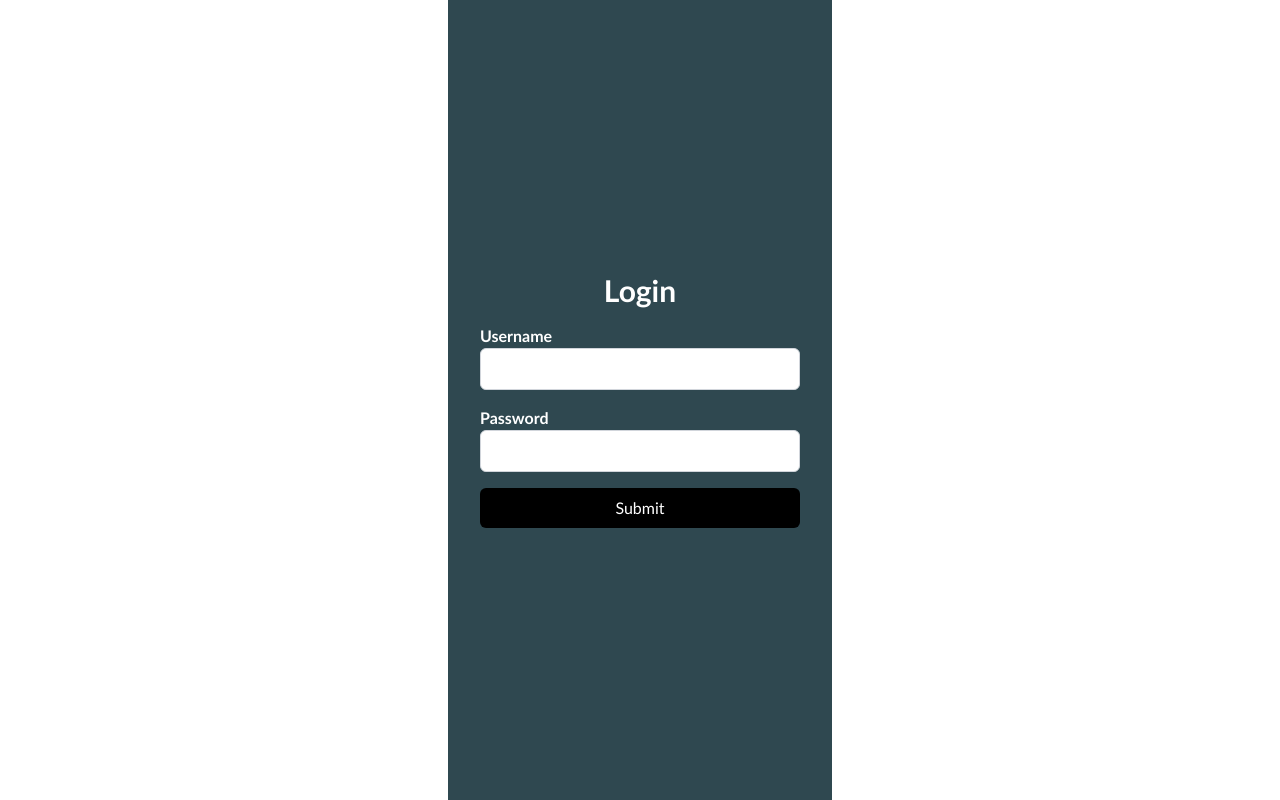
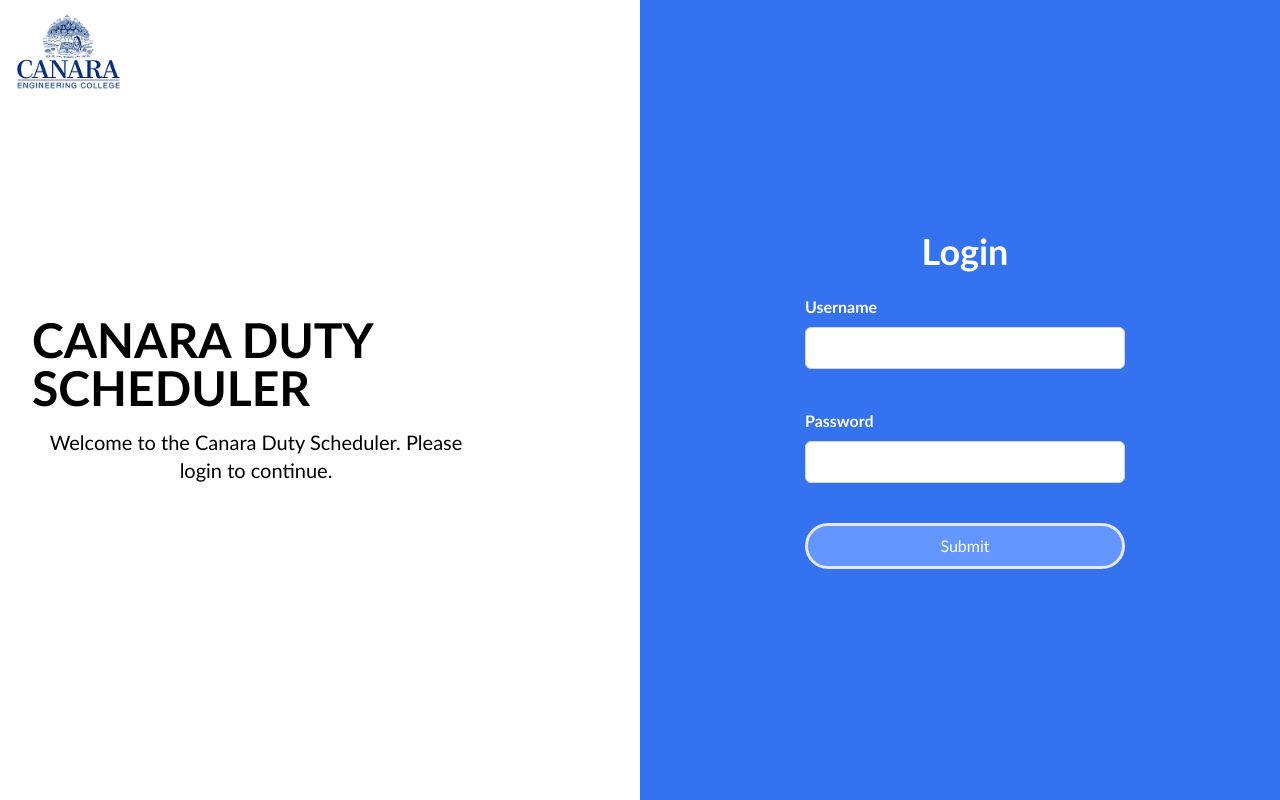
Before and after one commit to Mini-Project2024/Exam-Duty-scheduler, a React (Vite) app in the folder frontend/: page / in a window 1280 px wide. Built offline with nearby package versions, Linux system fonts and the light colour scheme.

Commit message:
login page

```diff
--- a/frontend/src/components/User.jsx
+++ b/frontend/src/components/User.jsx
@@ -6,7 +6,7 @@
 import { Toaster } from 'react-hot-toast';
 function User() {
   return (
-    <div>
+    <div className='flex flex-col h-screen'>
        <Header/>
 
       <div className="flex flex-1">
--- a/frontend/src/components/css/Index.css
+++ b/frontend/src/components/css/Index.css
@@ -0,0 +1,17 @@
+.wavy-border {
+    position: relative;
+    width: 10px;
+    background: #3572EF;
+  }
+
+  .wavy-border::before {
+    content: "";
+    position: absolute;
+    top: 0;
+    left: 50%;
+    transform: translateX(-50%);
+    width: 100%;
+    height: 100%;
+    background: #3572EF;
+    clip-path: polygon(50% 0%, 55% 20%, 50% 40%, 45% 20%);
+  }
--- a/frontend/src/components/pages/Index.jsx
+++ b/frontend/src/components/pages/Index.jsx
@@ -2,6 +2,8 @@
 import { useNavigate } from 'react-router-dom';
 import axios from 'axios';
 import toast, { Toaster } from 'react-hot-toast';
+import "../css/Index.css"
+import logo from "../../images/logo.png";
 
 function Index() {
   const [username, setUsername] = useState('');
@@ -17,14 +19,14 @@
 
       // Check if the login was successful
       if (response.data.success) {
-        if(username=="myadmin" && password=="admin123"){
-          toast.success("User Logged in successfully");
+        if(username === "myadmin" && password === "admin123"){
+          toast.success("User logged in successfully");
           setTimeout(() => {
             navigate('/main');
           }, 1000);
+        } else {
+          navigate('/users');
         }
-        else
-        navigate('/users');
       } else {
         // Handle failed login (user not found or invalid credentials)
         toast.error('User not found or invalid credentials');
@@ -36,10 +38,25 @@
   };
 
   return (
-    <div className="login-container flex flex-col justify-center items-center min-h-screen bg-[#2f4850] text-white p-8 max-w-sm mx-auto">
-      <Toaster/>
-      <h1 className="text-3xl font-bold mb-4">Login</h1>
-      <form onSubmit={handleSubmit}>
+    <div className="flex flex-row min-h-screen bg-[#3572EF] text-white">
+      {/* Left side */}
+      <div className="flex flex-col justify-center w-1/2 p-8 bg-white text-black">
+        <img src={logo} className='w-28 absolute top-3 left-3' alt="logo" />
+        <h1 className="text-5xl font-bold mb-4">CANARA DUTY SCHEDULER</h1>
+        <p className="text-xl text-center max-w-md">
+          Welcome to the Canara Duty Scheduler. Please login to continue.
+        </p>
+      </div>
+
+      {/* Wavy border */}
+      <div className="wavy-border"></div>
+
+      {/* Right side */}
+      <div className="flex flex-col justify-center items-center w-1/2 p-8 max-w-sm mx-auto">
+        <Toaster />
+        <h1 className="text-4xl font-bold mb-6">Login</h1>
+        <form onSubmit={handleSubmit} className="w-full space-y-6">
+          <div className="flex flex-col">
             <label htmlFor="username" className="text-white font-bold mb-2">
               Username
             </label>
@@ -49,8 +66,10 @@
               value={username}
               onChange={(e) => setUsername(e.target.value)}
               required
-          className="w-full px-3 py-2 rounded-md border border-gray-300 focus:outline-none focus:ring-1 focus:ring-blue-600 mb-4 text-black"
+              className="w-full px-3 py-2 rounded-md border border-gray-300 focus:outline-none focus:ring-2 focus:ring-[#3572EF] mb-4 text-black"
             />
+          </div>
+          <div className="flex flex-col">
             <label htmlFor="password" className="text-white font-bold mb-2">
               Password
             </label>
@@ -60,16 +79,18 @@
               value={password}
               onChange={(e) => setPassword(e.target.value)}
               required
-          className="w-full px-3 py-2 rounded-md border border-gray-300 focus:outline-none focus:ring-1 focus:ring-blue-600 mb-4 text-black"
+              className="w-full px-3 py-2 rounded-md border border-gray-300 focus:outline-none focus:ring-2 focus:ring-[#3572EF] mb-4 text-black"
             />
+          </div>
           <button
             type="submit"
-          className="w-full bg-black text-white py-2 px-3 rounded-md font-medium cursor-pointer hover:bg-gray-700 transition: background-color 0.3s ease-in-out" // Updated styles
+            className="w-full bg-[#6397ff] border-[3px] text-white py-2 px-3 rounded-full font-medium cursor-pointer hover:bg-[#2856bf] transition-background-color duration-300 ease-in-out"
           >
             Submit
           </button>
         </form>
       </div>
+    </div>
   );
 }
 
```
Also changed, not shown: 1 other file (tests, documents, lock files or other folders). Lines whose indentation alone changed are shown as unchanged.
